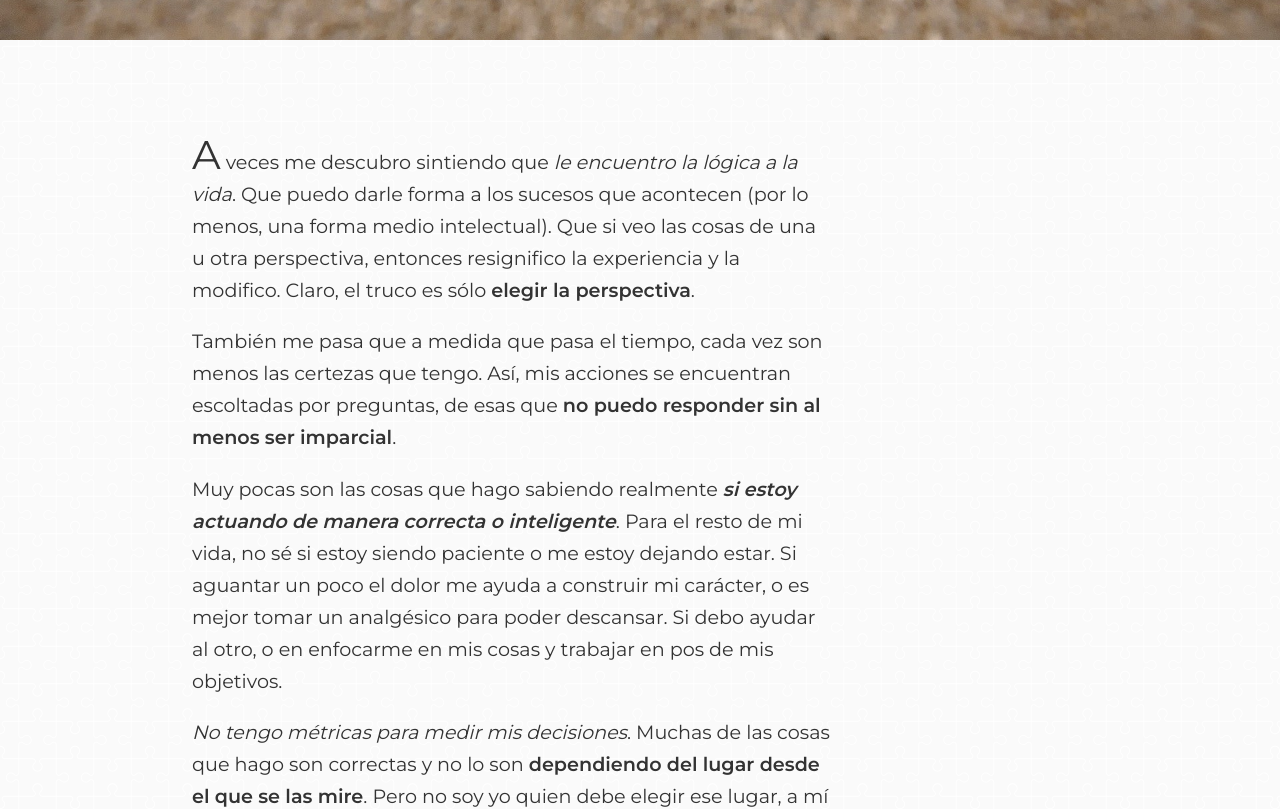
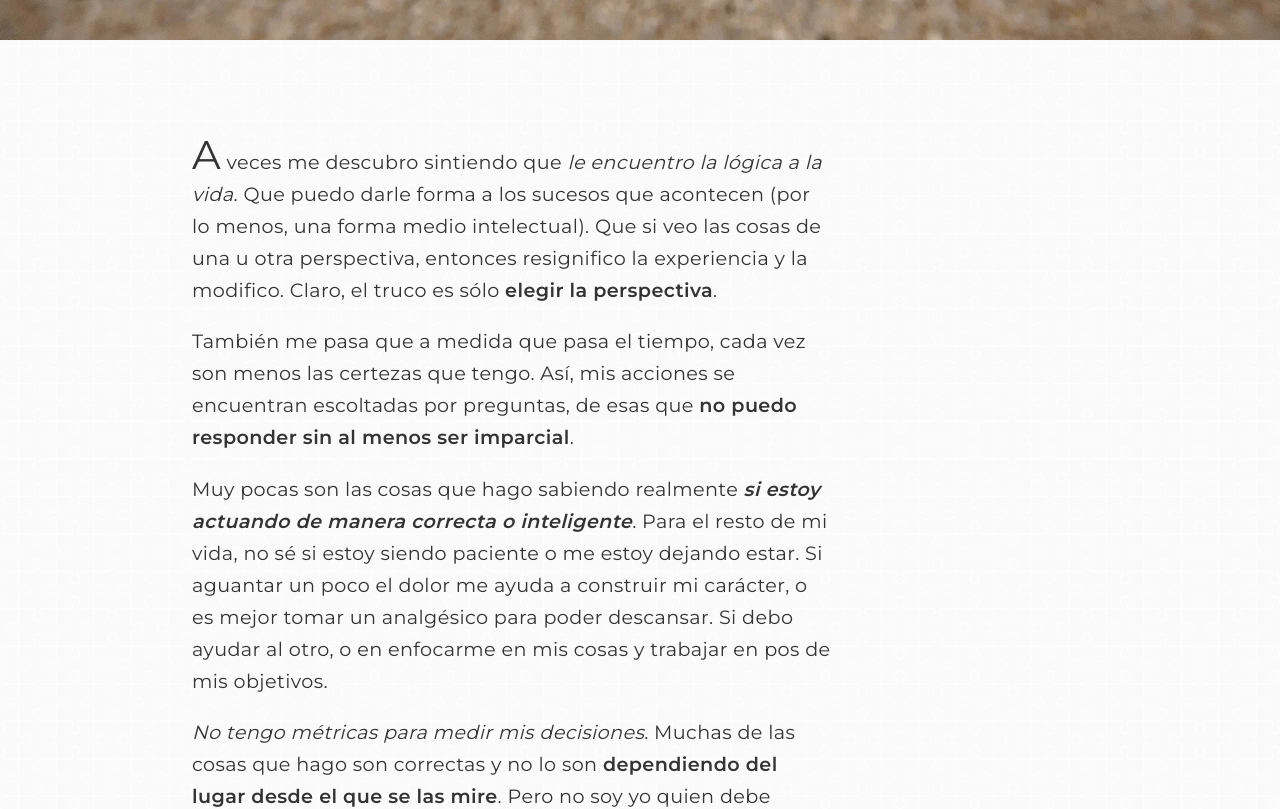
Before and after one commit to LucasMRC/perspectiva, a Svelte app: page / in a window 1280 px wide. Shown: the part 760-1569 px from the top of the page. Built offline with nearby package versions, Linux system fonts and the light colour scheme; a web font is replaced by a local one.

Commit message:
Minor changes on article text

```diff
--- a/src/components/Main/index.svelte
+++ b/src/components/Main/index.svelte
@@ -47,9 +47,9 @@
         margin-bottom: 5rem;
     }
 
-    /* article p, article p em {
+    article p, article p em {
         letter-spacing: .025rem;
-    } */
+    }
 
     article p:first-of-type::first-letter {
         font-size: 2.5rem;
```
